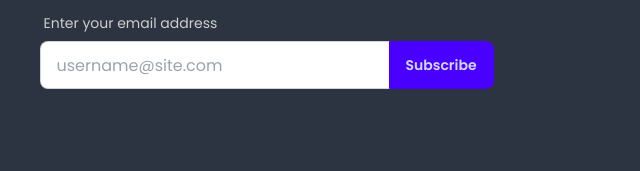
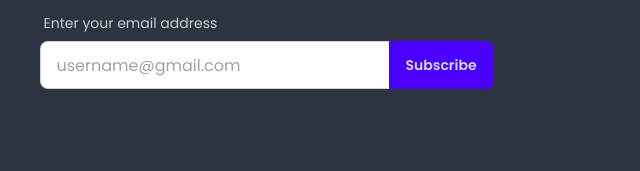
Before and after one commit to durjoychandrabarman/Justice-Bridge, a plain HTML site: page index.html in a window 1280 px wide. Shown: the part 4343-4514 px from the top of the page, 631-1271 px from the left. Drawn offline with nearby package versions, Linux system fonts and the light colour scheme.

Commit message:
added the last section

```diff
--- a/index.html
+++ b/index.html
@@ -506,11 +506,11 @@
             <label class="label">
               <span class="label-text text-[#CFCFCF]">Enter your email address</span>
             </label>
-            <div class="join">
+            <div class="join ">
               <input
                 type="text"
-                placeholder="username@site.com"
-                class="input input-bordered join-item" />
+                placeholder="username@gmail.com"
+                class="input input-bordered join-item w-1/2 sm:w-auto" />
               <button class="btn btn-primary join-item">Subscribe</button>
             </div>
           </fieldset>
```
